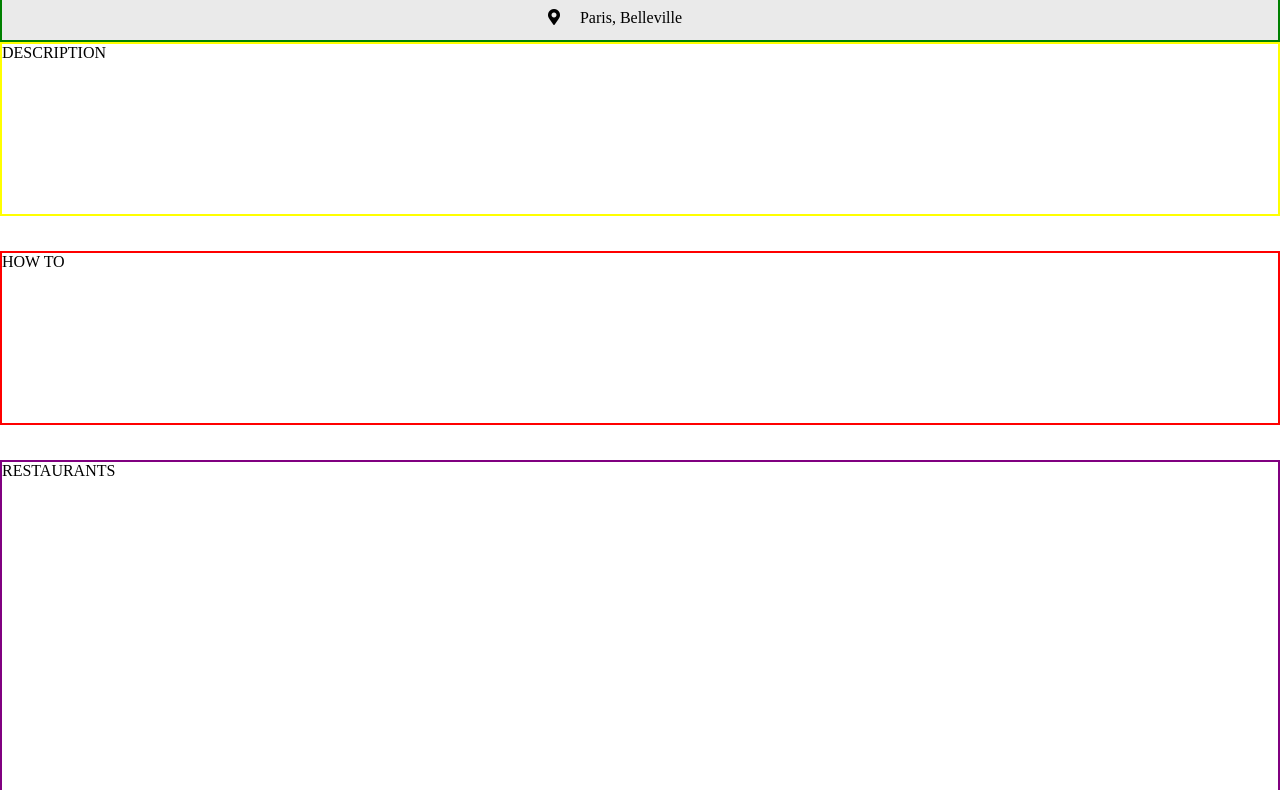
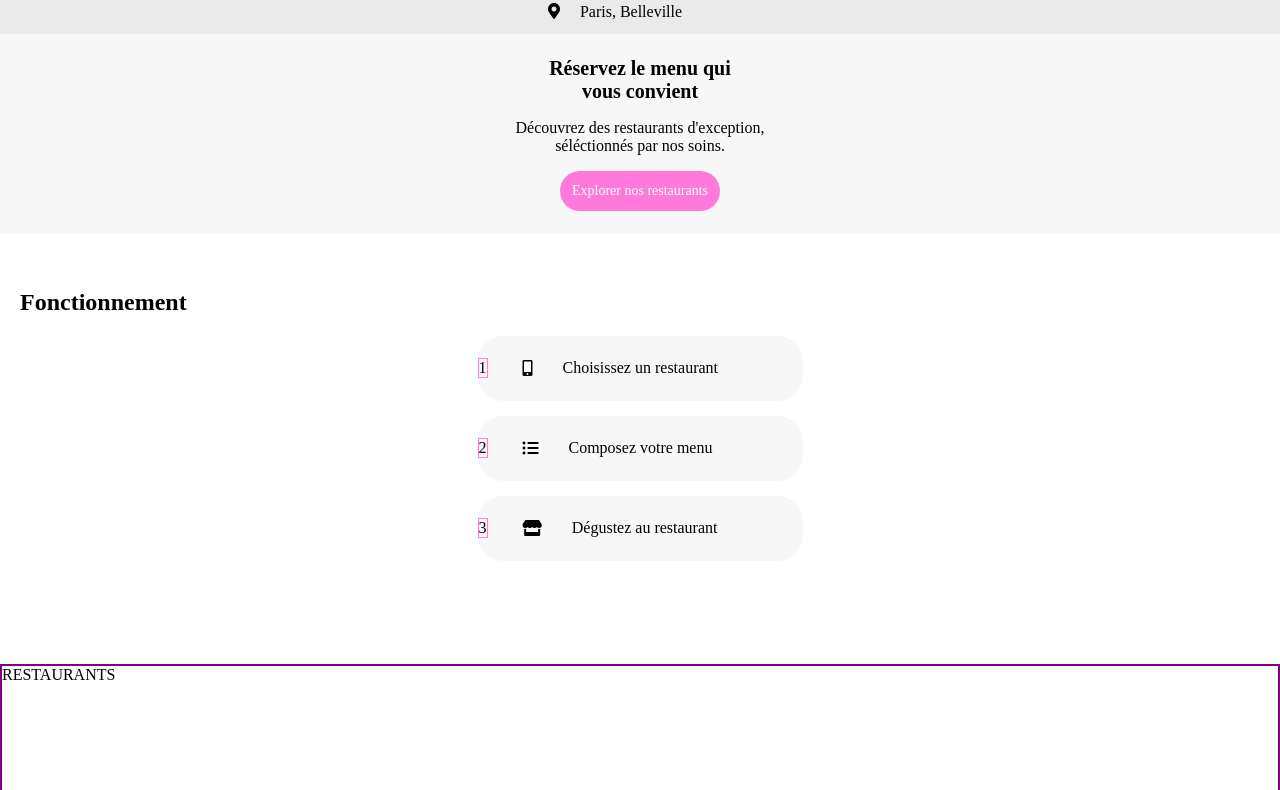
Before and after one commit to matgiard/MathieuGiard_3_02102021, a plain HTML site: page index.html in a window 1280 px wide. Shown: the part 56-846 px from the top of the page. Drawn offline with Linux system fonts and the light colour scheme.

Commit message:
description - how-to

```diff
--- a/Ressources/css/style.css
+++ b/Ressources/css/style.css
@@ -9,7 +9,6 @@ body {
     /* HEADER */
 
 header {
-    border: 2px blue solid;
     height: 45px;
     display: flex;
     justify-content: center;
@@ -19,7 +18,6 @@ header {
     /* POSITION */
 
 #position {
-    border: 2px green solid;
     height: 45px;
     background-color: rgb(234, 234, 234);
     display: flex;
@@ -39,16 +37,75 @@ header {
     /* DESCRIPTION */
 
 #description {
-    border: 2px yellow solid;
-    height: 170px;
+    height: 200px;
     margin-bottom: 35px;
+    background-color: #F7F7F7;
+    display: flex;
+    flex-direction: column;
+    align-items: center;
+    justify-content: center;
 }
 
-#howto {
-    border: 2px red solid;
-    height: 170px;
+#description h1 {
+    margin-top: 0px;
+    margin-bottom: 0px;
+    font-size: 20px;
+    text-align: center;
+}
+
+#description p {
+    text-align: center;
+}
+
+#description a {
+    text-decoration: none;
+    color: white;
+}
+
+.restaurants-link {
+    padding: 12px;
+    border-radius: 25px;
+    font-size: 14px;
+    background-color: #FF79DA;
+}
+
+    /* HOW TO */
+
+#how-to {
+    height: 360px;
     margin-bottom: 35px;
+    display: flex;
+    flex-direction: column;
+    align-items: center;
 }
+
+#how-to div {
+    height: 65px;
+    background-color: #F7F7F7;
+    width: 325px;
+    display: flex;
+    align-items: center;
+    margin-bottom: 15px;
+    border-radius: 25px;
+}
+
+#how-to i {
+    margin-left: 35px;
+    margin-right: 30px;
+}
+
+#how-to h1 {
+    align-self: baseline;
+    margin-left: 20px;
+}
+
+#how-to aside {
+    border: 1px solid #FF79DA;
+}
+
+
+
+    /* RESTAURANTS */
 
 #restaurants {
     border: 2px purple solid;
--- a/index.html
+++ b/index.html
@@ -25,9 +25,34 @@
                 </div>
             </section>
 
-            <section id="description">DESCRIPTION</section>
+            <section id="description">
+                <h1>Réservez le menu qui</br>vous convient</h1>
 
-            <section id="howto">HOW TO</section>
+                <p>Découvrez des restaurants d'exception,</br> séléctionnés par nos soins.</p>
+
+                <div class="restaurants-link"><a href="#">Explorer nos restaurants</a></div>
+
+            </section>
+
+            <section id="how-to">
+                <h1>Fonctionnement</h1>
+
+                <div class="place-choice">
+                    <aside>1</aside>
+                    <i class="fa fa-mobile-alt"></i>Choisissez un restaurant
+                </div>
+
+                <div class="menu-choice">
+                    <aside>2</aside>
+                    <i class="fa fa-list-ul"></i>Composez votre menu
+                </div>
+
+                <div class="enjoy-choice">
+                    <aside>3</aside>
+                    <i class=" fa fa-store"></i>Dégustez au restaurant
+                </div>
+
+            </section>
 
             <section id="restaurants">RESTAURANTS</section>
 
```
